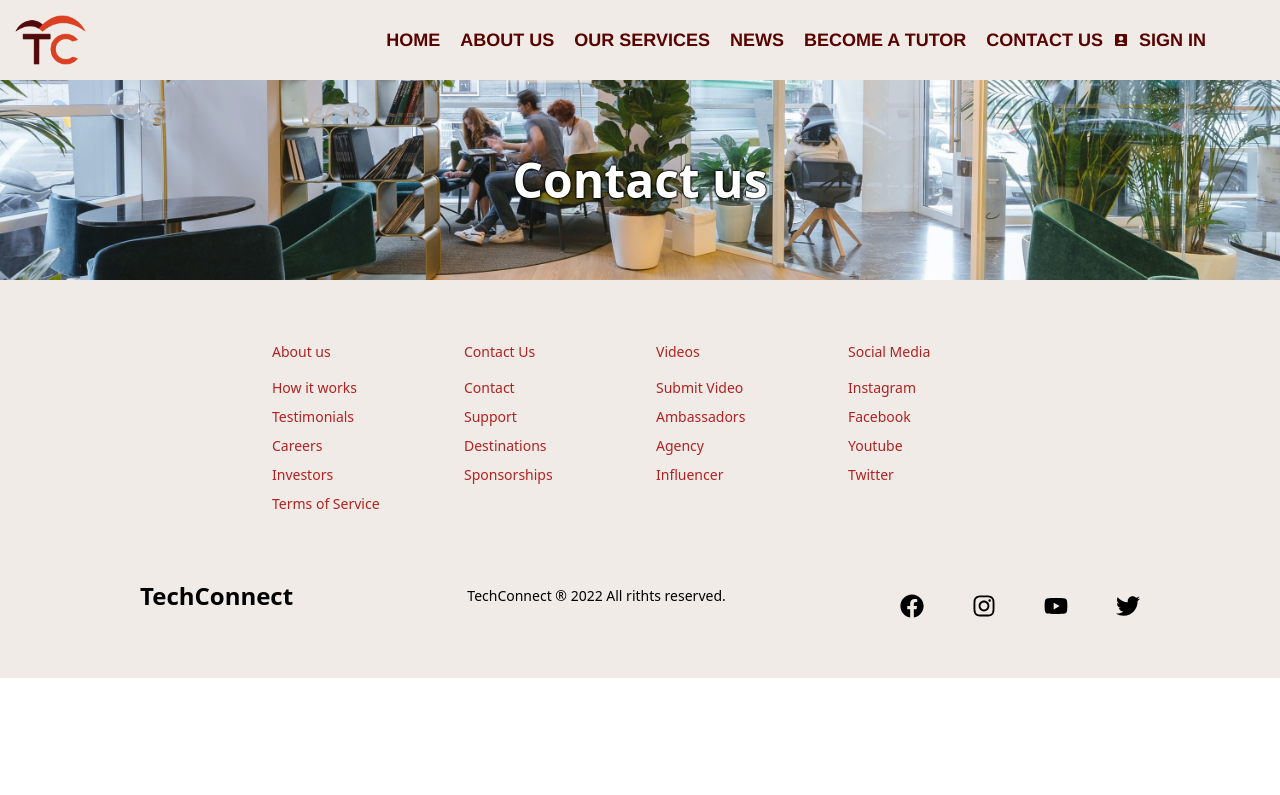
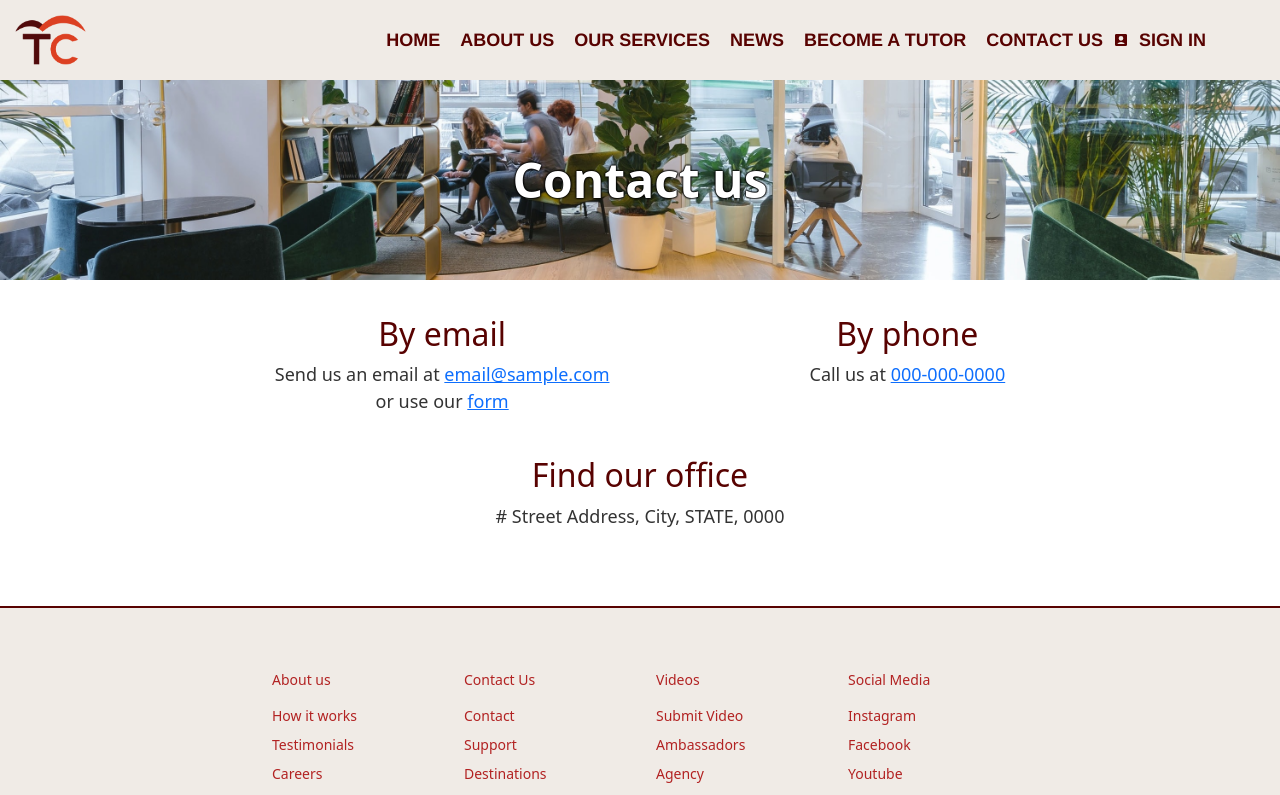
Before and after one commit to Rica02/TechConnect, a React (Create React App) app: page /contactus in a window 1280 px wide. Shown: the top 795 px of the page. Built offline with nearby package versions, Linux system fonts and the light colour scheme.

Commit message:
Added Contact Us page components

```diff
--- a/package.json
+++ b/package.json
@@ -3,6 +3,7 @@
   "version": "0.1.0",
   "private": true,
   "dependencies": {
+    "@googlemaps/react-wrapper": "^1.1.35",
     "@testing-library/jest-dom": "^5.14.1",
     "@testing-library/react": "^13.0.0",
     "@testing-library/user-event": "^13.2.1",
--- /dev/null
+++ b/src/pages/ContactUs/components/ByEmailPhone/ByEmailPhoneStyle.js
@@ -0,0 +1,13 @@
+import styled from "styled-components";
+
+export const Container = styled.div`
+    display: flex;
+    text-align: center;
+
+    div{
+        margin: 0 100px;
+    }
+    h2 {
+        text-align: center;
+    }
+`
--- /dev/null
+++ b/src/pages/ContactUs/components/ByEmailPhone/index.js
@@ -0,0 +1,17 @@
+import React from "react";
+import { Container } from "./ByEmailPhoneStyle";
+
+export default function ByEmailPhone(){
+    return(
+        <Container>
+            <div>
+                <h2>By email</h2>
+                <p>Send us an email at <a href="mailto:someone@yoursite.com">email@sample.com</a><br/>or use our <a href="/bookanappointment">form</a></p>
+            </div>
+            <div>
+                <h2>By phone</h2>
+                <p>Call us at <a href="tel:000-000-0000">000-000-0000</a></p>
+            </div>
+        </Container>
+    )
+}
--- /dev/null
+++ b/src/pages/ContactUs/components/FindOurOffice/FindOurOfficeStyle.js
@@ -0,0 +1,8 @@
+import styled from "styled-components";
+
+export const Container = styled.div`
+    display: flex;
+    flex-direction: column;
+    text-align: center;
+    margin: 25px 0;
+`
--- /dev/null
+++ b/src/pages/ContactUs/components/FindOurOffice/index.js
@@ -0,0 +1,12 @@
+import React from "react";
+import { Container } from "./FindOurOfficeStyle";
+//import { Wrapper, Status } from "@googlemaps/react-wrapper";
+
+export default function FindOurOffice(){
+    return(
+        <Container>
+            <h2>Find our office</h2>
+            <p># Street Address, City, STATE, 0000</p>
+        </Container>
+    )
+}
--- a/src/pages/ContactUs/index.js
+++ b/src/pages/ContactUs/index.js
@@ -1,11 +1,18 @@
 import React from "react";
 import Header from "../Header";
 import headerBanner from "../../assets/images/contact-us-banner.jpg";
+import ByEmailPhone from "./components/ByEmailPhone";
+import FindOurOffice from "./components/FindOurOffice";
+import { StyledContainer } from "../PagesStyle";
 
 function ContactUs() {
     return (
         <>
             <Header headerTitle={"Contact us"} headerBanner={headerBanner} />
+            <StyledContainer>
+                <ByEmailPhone />
+                <FindOurOffice />
+            </StyledContainer>
         </>
     );
 }
```
Also changed, not shown: 2 other files (tests, documents, lock files or other folders).
